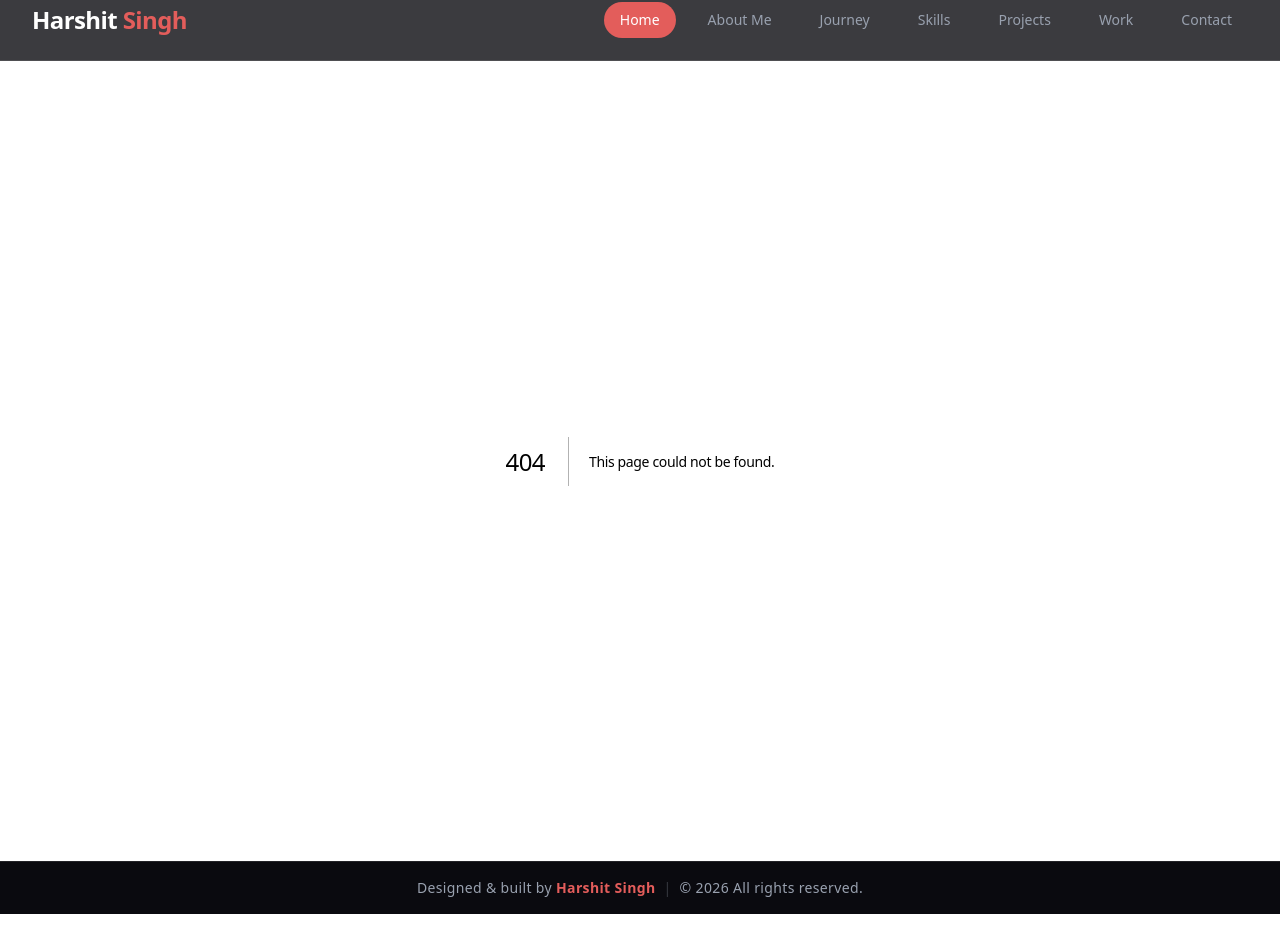
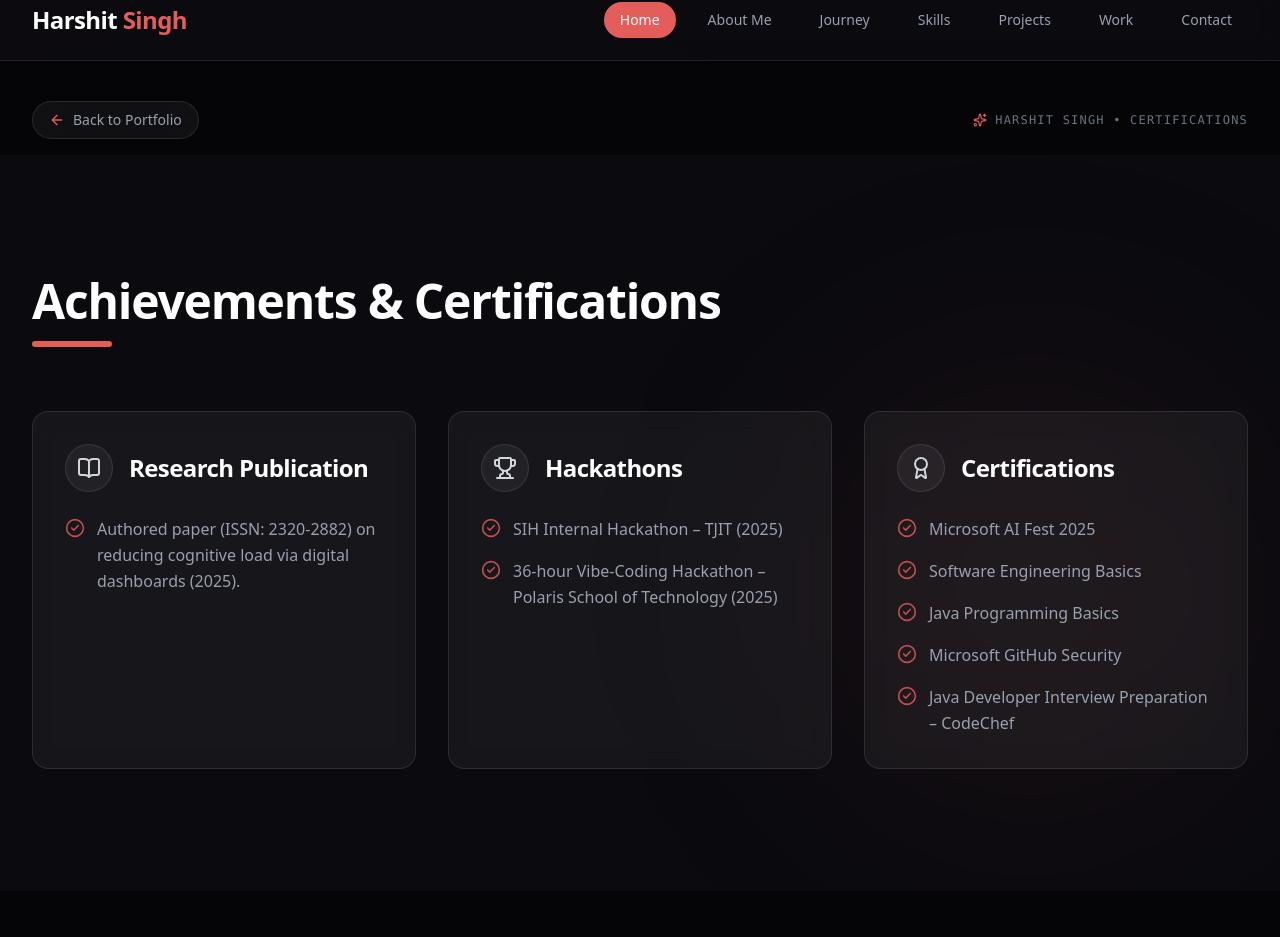
Before and after one commit to 0harshitsingh1/Harshit-SIngh-MyPortfolio, a Next.js app: page /certifications in a window 1280 px wide. Before the commit this address had no page. Shown: the part 20-957 px from the top of the page. Before the commit the page ends 934 px from the top, so only its background shows below. Built offline with nearby package versions, Linux system fonts and the light colour scheme.

Commit message:
feat: add dedicated certifications page and integrate into main portfolio layout

```diff
--- /dev/null
+++ b/src/app/certifications/page.tsx
@@ -0,0 +1,44 @@
+"use client";
+
+import Link from "next/link";
+import { ArrowLeft, Sparkles } from "lucide-react";
+import CertificationsSection from "@/components/CertificationsSection";
+
+export default function CertificationsPage() {
+  return (
+    <main className="min-h-screen bg-[#050508] text-white selection:bg-[#e35d5b] selection:text-white pt-10 pb-20">
+
+      {/* Top Navigation Bar */}
+      <div className="max-w-[1300px] mx-auto px-4 sm:px-6 lg:px-8 mb-4">
+        <div className="flex items-center justify-between">
+          <Link
+            href="/"
+            className="inline-flex items-center gap-2 text-sm font-medium text-gray-400 hover:text-white transition-colors group px-4 py-2 rounded-full bg-white/5 border border-white/10 hover:border-[#e35d5b]/40 backdrop-blur-md"
+          >
+            <ArrowLeft className="w-4 h-4 transition-transform group-hover:-translate-x-1 text-[#e35d5b]" />
+            <span>Back to Portfolio</span>
+          </Link>
+
+          <div className="inline-flex items-center gap-2 text-xs text-gray-500 uppercase tracking-widest font-mono">
+            <Sparkles className="w-3.5 h-3.5 text-[#e35d5b]" />
+            <span>Harshit Singh &bull; Certifications</span>
+          </div>
+        </div>
+      </div>
+
+      {/* Render the core Certifications Component */}
+      <CertificationsSection />
+
+      {/* Footer Return Prompt */}
+      <div className="text-center mt-12">
+        <Link
+          href="/#contact"
+          className="btn-primary inline-flex items-center gap-2 text-sm font-semibold tracking-wide"
+        >
+          <span>Get in Touch</span>
+          &rarr;
+        </Link>
+      </div>
+    </main>
+  );
+}
--- a/src/app/page.tsx
+++ b/src/app/page.tsx
@@ -242,7 +242,7 @@ export default function Home() {
       <SkillsSection id="skills" />
       <ProjectsSection id="projects" />
       <WorkSection id="experience" />
-      {/* <CertificationsSection id="certifications" /> */}
+      <CertificationsSection id="certifications" />
       <ContactSection id="contact" />
     </main>
   );
```
